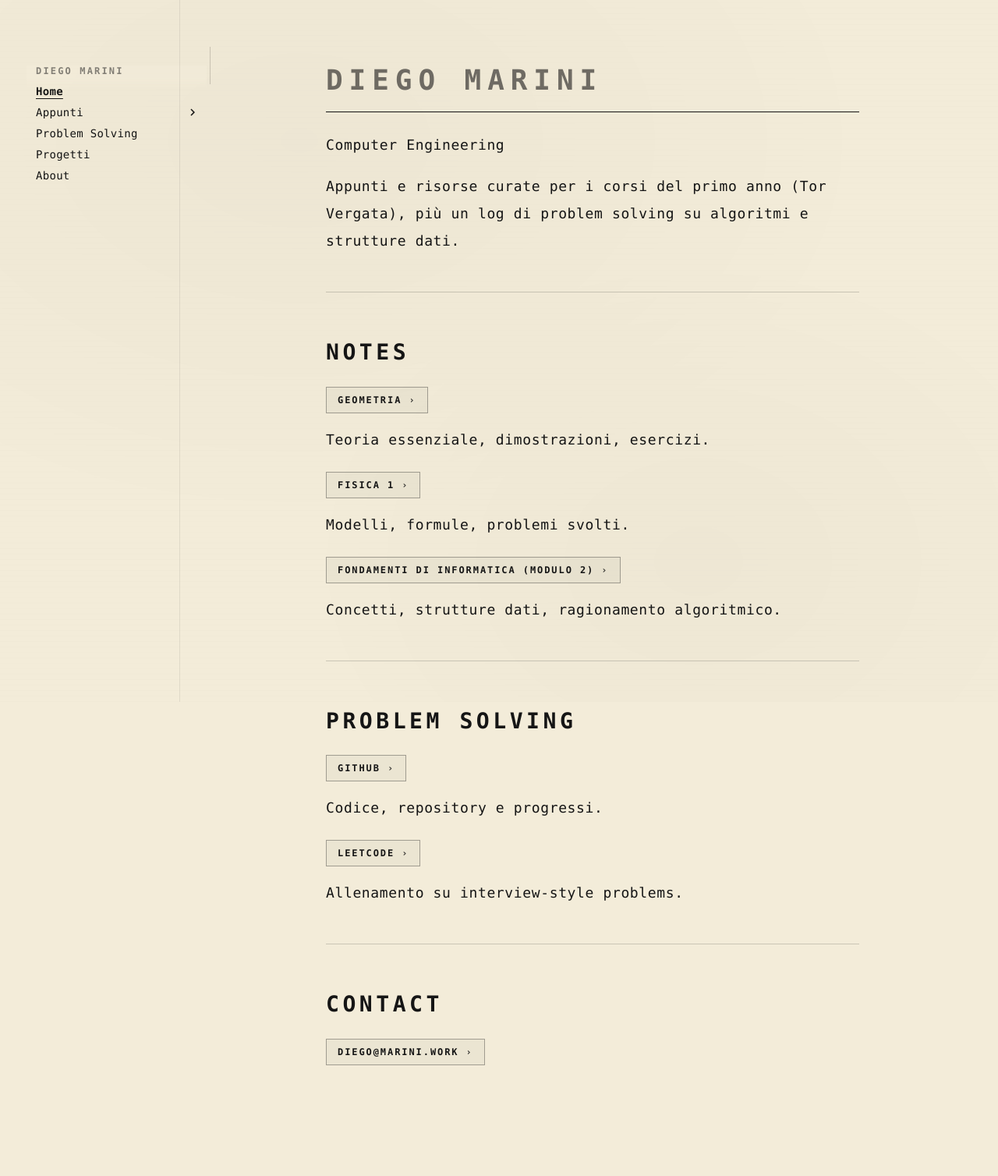
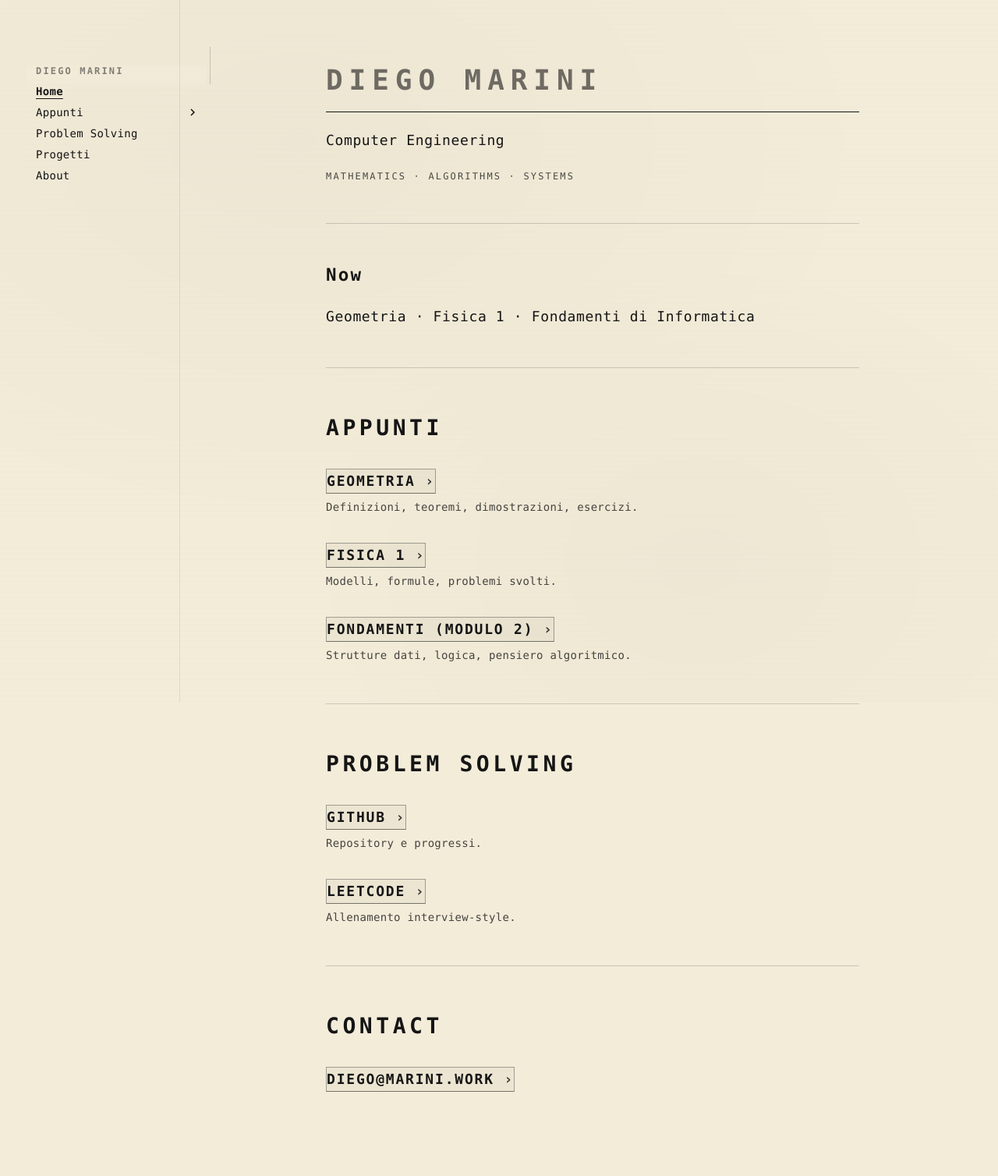
Before and after one commit to diego-marini/marini-notes, an MkDocs documentation site: the page built from docs/index.md, in a window 1280 px wide. Shown: the whole page at 78% size. Built offline with MkDocs 1.6.1 and Material for MkDocs 9.7.7, drawn with Linux system fonts in a browser that asks for light colours; before the commit the page ends 1486 px from its top, so only the background shows below that.

Commit message:
Refine Now section on homepage

```diff
--- a/docs/index.md
+++ b/docs/index.md
@@ -1,31 +1,36 @@
 # Diego Marini
-
 Computer Engineering
 
-Appunti e risorse curate per i corsi del primo anno (Tor Vergata), più un log di problem solving su algoritmi e strutture dati.
+<div class="hero-meta">Mathematics · Algorithms · Systems</div>
 
 ---
 
-## Notes
+### Now
+
+Geometria · Fisica 1 · Fondamenti di Informatica
+
+---
+
+## Appunti
 
 <a class="cta" href="geometria/">Geometria</a>
-Teoria essenziale, dimostrazioni, esercizi.
+<span class="cta-sub">Definizioni, teoremi, dimostrazioni, esercizi.</span>
 
 <a class="cta" href="fisica/">Fisica 1</a>
-Modelli, formule, problemi svolti.
+<span class="cta-sub">Modelli, formule, problemi svolti.</span>
 
-<a class="cta" href="fondamenti/">Fondamenti di Informatica (Modulo 2)</a>
-Concetti, strutture dati, ragionamento algoritmico.
+<a class="cta" href="fondamenti/">Fondamenti (Modulo 2)</a>
+<span class="cta-sub">Strutture dati, logica, pensiero algoritmico.</span>
 
 ---
 
 ## Problem Solving
 
 <a class="cta" href="https://github.com/diego-marini" target="_blank" rel="noopener">GitHub</a>
-Codice, repository e progressi.
+<span class="cta-sub">Repository e progressi.</span>
 
 <a class="cta" href="https://leetcode.com/" target="_blank" rel="noopener">LeetCode</a>
-Allenamento su interview-style problems.
+<span class="cta-sub">Allenamento interview-style.</span>
 
 ---
 
--- a/docs/stylesheets/typewriter.css
+++ b/docs/stylesheets/typewriter.css
@@ -276,3 +276,45 @@ body::before{
   color: var(--paper) !important;
   box-shadow: 0 0 0 3px var(--ink);
 }
+
+/* ===== Homepage hero (typographic cover) ===== */
+.md-typeset h1{
+  margin-bottom: 0.35rem !important;
+}
+
+.hero-meta{
+  margin-top: 0.2rem;
+  text-transform: uppercase;
+  letter-spacing: .18em;
+  font-size: 12px;
+  opacity: .75;
+}
+
+
+/* CTA (clean editorial) */
+.md-typeset a.cta{
+  display: inline-block;
+  margin: 14px 0 4px 0;
+  padding: 6px 0;
+  font-size: 18px;
+  letter-spacing: .10em;
+  text-transform: uppercase;
+  color: var(--ink) !important;
+  text-decoration: none;
+  border-bottom: 1px solid rgba(21,21,21,.55);
+}
+
+.md-typeset a.cta:hover{
+  background: var(--ink);
+  color: var(--paper) !important;
+  box-shadow: 0 0 0 3px var(--ink);
+}
+
+/* CTA subtitle */
+.cta-sub{
+  display: block;
+  font-size: 14px;
+  letter-spacing: .02em;
+  opacity: .78;
+  margin-bottom: 6px;
+}
```
